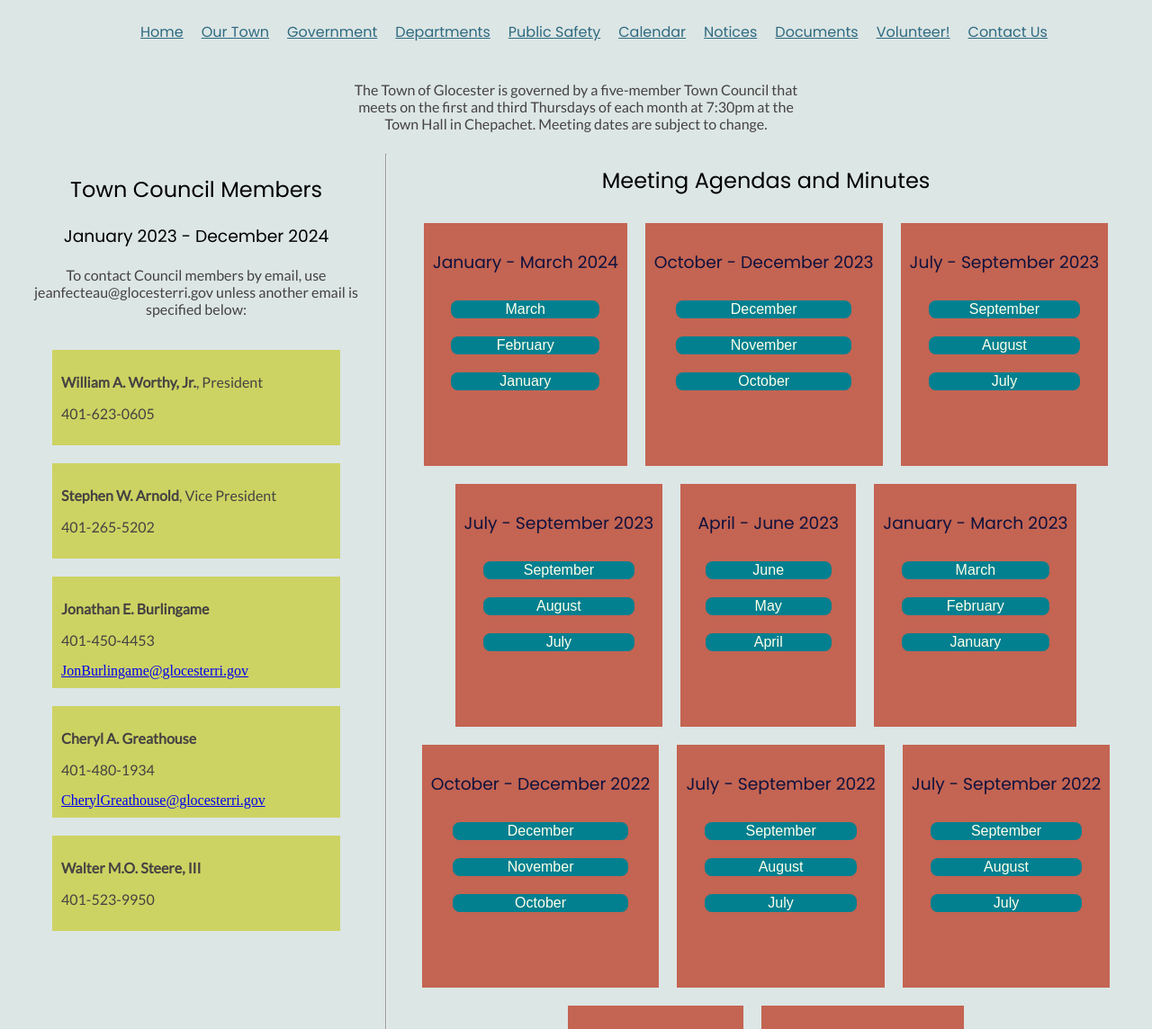
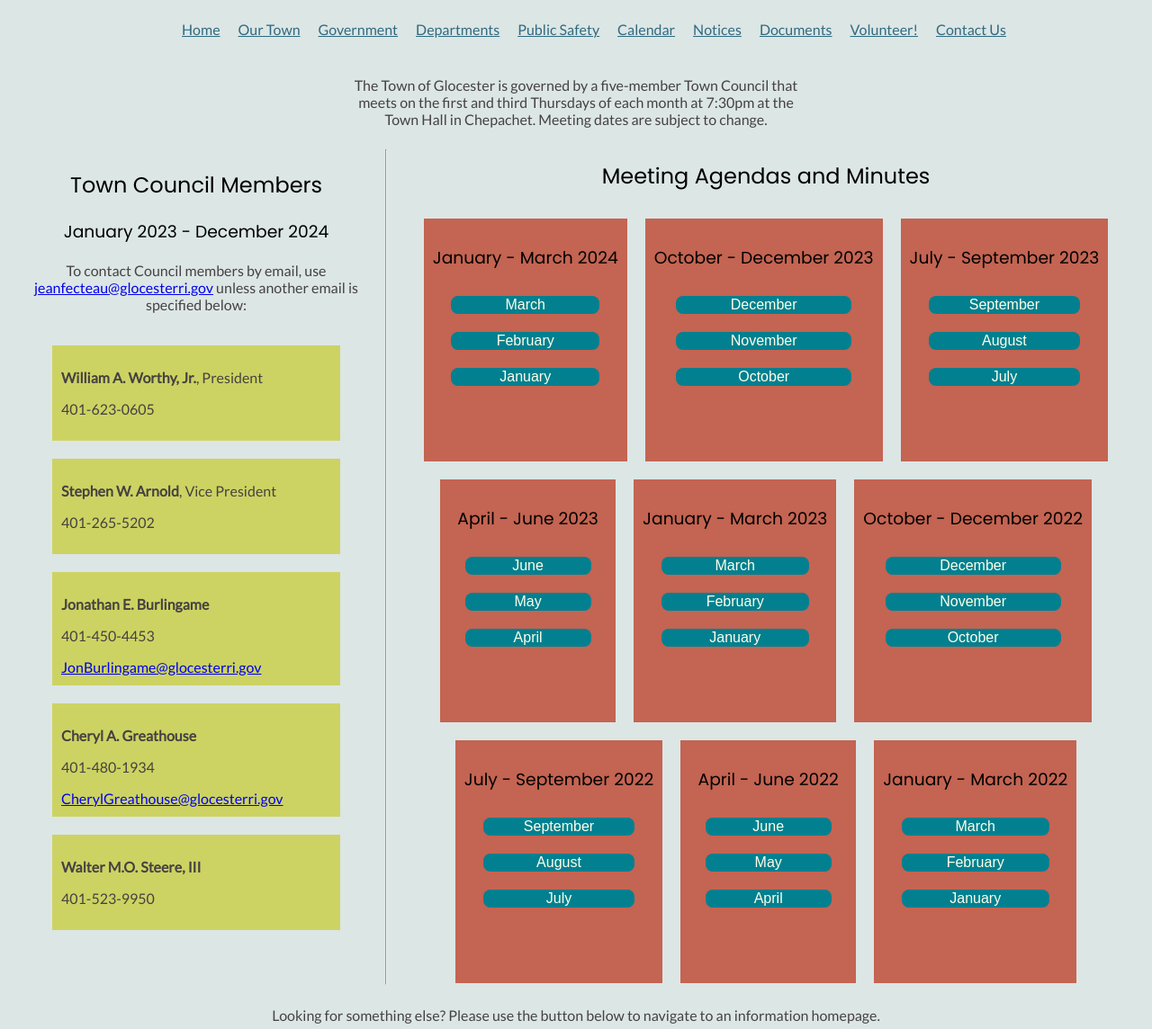
Before and after one commit to davideskilson/Responsive_Redesign, a plain HTML site: page index.html in a window 1280 px wide. Shown: the part 231-1375 px from the top of the page at 90% size. Drawn offline with Linux system fonts and the light colour scheme.

Commit message:
fix: final round of fixes

```diff
--- a/index.html
+++ b/index.html
@@ -31,7 +31,7 @@
       </div>
     </section>
     <section aria-label="links to other website pages">
-      <ul id="pagelink" role="navigation">
+      <ul id="pageLink" role="navigation">
         <li>
           <a href="https://www.glocesterri.gov/index.html">Home</a>
         </li>
@@ -86,8 +86,10 @@
             <h3>January 2023 - December 2024</h3>
             <p>
               To contact Council members by email, use
-              jeanfecteau@glocesterri.gov unless another email is specified
-              below:
+              <a href="jeanfecteau@glocesterri.gov"
+                >jeanfecteau@glocesterri.gov</a
+              >
+              unless another email is specified below:
             </p>
           </div>
           <div id="names">
@@ -142,12 +144,6 @@
               <button>July</button>
             </div>
             <div class="cardAgendaMinutes">
-              <h3>July - September 2023</h3>
-              <button>September</button>
-              <button>August</button>
-              <button>July</button>
-            </div>
-            <div class="cardAgendaMinutes">
               <h3>April - June 2023</h3>
               <button>June</button>
               <button>May</button>
@@ -164,12 +160,6 @@
               <button>December</button>
               <button>November</button>
               <button>October</button>
-            </div>
-            <div class="cardAgendaMinutes">
-              <h3>July - September 2022</h3>
-              <button>September</button>
-              <button>August</button>
-              <button>July</button>
             </div>
             <div class="cardAgendaMinutes">
               <h3>July - September 2022</h3>
--- a/styles.css
+++ b/styles.css
@@ -1,12 +1,22 @@
 h1 {
   font-family: "Poppins", sans-serif;
   font-weight: 300;
+  color: #000000;
+  font-size: 32px;
 }
 
-h2,
+h2 {
+  font-family: "Poppins", sans-serif;
+  font-weight: 500;
+  color: #000000;
+  font-size: 24px;
+}
+
 h3 {
   font-family: "Poppins", sans-serif;
   font-weight: 500;
+  color: #000000;
+  font-size: 18.72px;
 }
 
 li {
@@ -15,11 +25,15 @@ li {
   text-align: center;
   margin: 0 auto;
   list-style-position: inside;
+  font-weight: 400;
+  font-size: 16px;
 }
 
-#pagelink a {
+#pageLink a {
   color: #2f6a80;
-  font-family: "Poppins", sans-serif;
+  font-family: "Lato", sans-serif;
+  font-weight: 400;
+  font-size: 16px;
 }
 
 ul {
@@ -36,13 +50,14 @@ button {
   width: 80%;
   height: 12%;
   margin: 10px;
-  font-size: 1rem;
   cursor: pointer;
   text-align: center;
   border: none;
   border-radius: 8px;
   background: #028090;
   color: #ffffea;
+  font-weight: 400;
+  font-size: 16px;
 }
 
 button:hover,
@@ -54,6 +69,8 @@ p {
   font-family: "Lato", sans-serif;
   color: #454242;
   font-weight: 500;
+  font-weight: 400;
+  font-size: 16px;
 }
 
 body {
@@ -104,6 +121,12 @@ body {
   width: 100vw;
 }
 
+a {
+  font-family: "Lato", sans-serif;
+  color: #0000ee;
+  font-size: 16px;
+}
+
 #names {
   display: flex;
   align-items: center;
@@ -127,7 +150,12 @@ body {
   min-width: 300px;
   width: fit-content;
   align-content: center;
-  color: rgb(183, 179, 179);
+}
+
+.nameCard a {
+  font-family: "Lato", sans-serif;
+  color: #0000ee;
+  font-size: 16px;
 }
 
 .nameCardEmail {
@@ -137,7 +165,6 @@ body {
   height: 120px;
   width: 300px;
   align-content: center;
-  color: rgb(183, 179, 179);
 }
 
 #agendasMinutesWrapper {
@@ -201,6 +228,8 @@ img {
   height: 50px;
   color: rgb(236, 226, 226);
   max-width: 400px;
+  font-weight: 400;
+  font-size: 16px;
 }
 
 #info button:hover,
```
